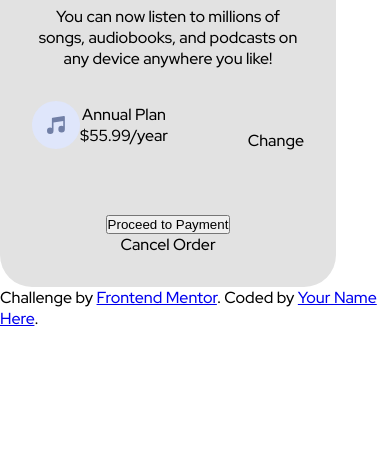
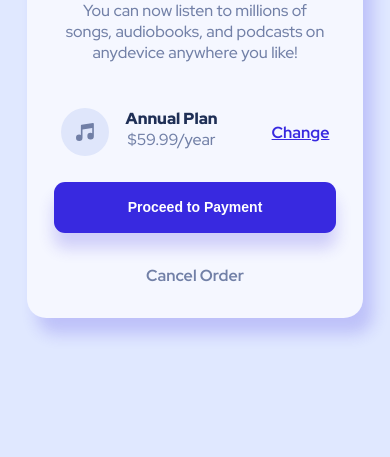
Before and after one commit to Jonata-tr/OrderSummary, a plain HTML site: page index.html in a window 390 px wide. Shown: the part 387-844 px from the top of the page. Drawn offline with Linux system fonts and the light colour scheme.

Commit message:
finished the project whit the responsivite.

```diff
--- a/index.html
+++ b/index.html
@@ -31,34 +31,35 @@
 
         <div class="text box">
           <p>
-            You can now listen to millions of songs, audiobooks, and podcasts on any
-            device anywhere you like!
+            You can now listen to millions of<br>
+            songs, audiobooks, and podcasts on<br>
+            anydevice anywhere you like!
           </p>
         </div>
 
         <div class="middleTexts box">
-          <div class="music">
+          <div class="img">
             <img src="./images/icon-music.svg" alt="">
-            <p>
-              Annual Plan<br>
-              $55.99/year
-            </p>
+            <div class="collum">
+              <p><span>Annual Plan</span></p>
+              <p>$59.99/year</p>
             </div>
-          <div class="change">
-            <p>Change</p>
             </div>
+          <div class="change">Change</div>
         </div>
 
         <div class="buttons box">
-          <button>Proceed to Payment</button>
+          <button><strong>Proceed to Payment</strong></button>
           <p>Cancel Order</p>
         </div>
       </div>
     </section>
   </main>
+  <footer>
     <div class="attribution">
       Challenge by <a href="https://www.frontendmentor.io?ref=challenge" target="_blank">Frontend Mentor</a>.
       Coded by <a href="#">Your Name Here</a>.
     </div>
+  </footer>
 </body>
 </html>
--- a/style.css
+++ b/style.css
@@ -1,4 +1,17 @@
 @import url('https://fonts.googleapis.com/css2?family=Red+Hat+Display:wght@500;700;900&display=swap');
+
+:root{
+    --pale-blue:hsl(225, 100%, 94%);
+    --brithg-blue: hsl(245, 75%, 52%);
+    --brithg-blue-op: hsla(245, 75%, 52%, 0.199);
+    --brithg-blue-hover: hsla(245, 75%, 52%, 0.836);
+
+    /* Neutral colors */
+
+    --very-pale-blue: hsl(225, 100%, 98%);
+    --desatureted-blue: hsl(224, 23%, 55%);
+    --dark-blue: hsl(223, 47%, 23%);
+}
 
 * {
     padding: 0;
@@ -7,9 +20,11 @@
 }
 
 body{
-    background: url(./images/pattern-background-desktop.svg);
+    background-color: var(--pale-blue);
+    background-image: url(./images/pattern-background-desktop.svg);
     background-repeat: no-repeat;
     background-size: contain;
+    background-position: 0 -40%;
     font-family: 'Red Hat Display', sans-serif;
 
     height: 100vh;
@@ -18,31 +33,133 @@ body{
 }
 
 main{
-    width: 21rem;
-    border-radius: 2rem;
-    background-color: #e2e2e2;
+    width: 24rem;
+    border-radius: 1.2rem;
+    background-color: var(--very-pale-blue);
     text-align: center;
-}
-
-main div:not(:last-child){
-    margin-bottom: 2rem;
+    box-shadow: 10px 16px 16px 0 var(--brithg-blue-op);
 }
 
 .content{
-    margin: 2rem;
+    margin: 2rem 1.5rem;
     display: flex;
     flex-direction: column;
     justify-content: space-evenly;
+    gap: 1rem;
 }
 
-.image img{
-    width: 21rem;
-    border-radius: 2rem 2rem 0 0;
+.text p{
+    text-align:center;
+    padding: 0 5px;
+}
+.text{
+    margin-bottom: 1.2rem;
 }
 
-.middleTexts,
-.music {
+/* CONTENT COLORS AND PARAMETERS */
+
+.content h1, span{
+    color: var(--dark-blue);
+    font-weight: 800;
+}
+
+.content p{
+    color: var(--desatureted-blue);
+}
+
+.change{
+    text-decoration: underline;
+    color: var(--brithg-blue);
+    font-weight: 700;
+    cursor: pointer;
+}
+
+.change:hover {
+    color: var(--brithg-blue-hover);
+}
+/* END */
+.image img{
+    width: 24rem;
+    border-radius: 1.2rem 1.2rem 0 0;
+}
+
+.middleTexts{
     display: flex;
+    justify-content: space-between;
     align-items: center;
-    justify-content: space-between;
+    margin: 1.6rem 1.5rem;
 }
+
+.img {
+    display: grid;
+    grid-template-columns: 65px auto;
+}
+
+button{
+    background-color: var(--brithg-blue);
+    color: #fff;
+    font-size: 14px;
+    padding: .8rem 5rem;
+    border: none;
+    border-radius: 11px;
+    margin-bottom: 2rem;
+    box-shadow: 0 15px 16px .1px var(--brithg-blue-op);
+    cursor: pointer;
+}
+
+button:hover{
+    background-color: var(--brithg-blue-hover);
+}
+.buttons p{
+    font-weight: 700;
+    cursor: pointer;
+}
+
+
+footer{
+    display: none;
+}
+
+@media screen and (max-width: 425px){
+
+    body{
+        background-image: url('./images/pattern-background-mobile.svg');
+    }
+
+    main{
+        width: 21rem;
+    }
+
+    .content{
+        gap: 1rem;
+    }
+
+    .middleTexts{
+        margin: .6rem;
+    }
+
+    .image img {
+        width: 21rem;
+    }
+
+    button{
+        padding: 1.1rem 4.6rem;
+    }
+}
+
+@media screen and (max-width: 325px) {
+    main{
+        width: 19rem;
+    }
+
+    .image img {
+        width: 19rem;
+    }
+
+    .text p{
+        font-size: 14px;
+    }
+    button{
+        padding: 1.3rem 3.7rem;
+    }
+}
```
Lines whose indentation alone changed are shown as unchanged.
